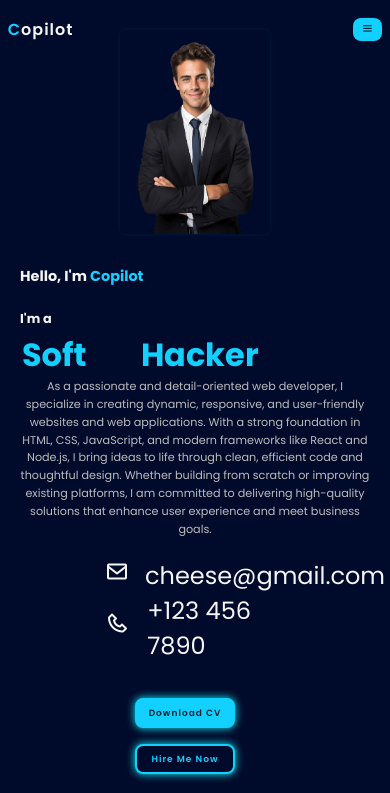
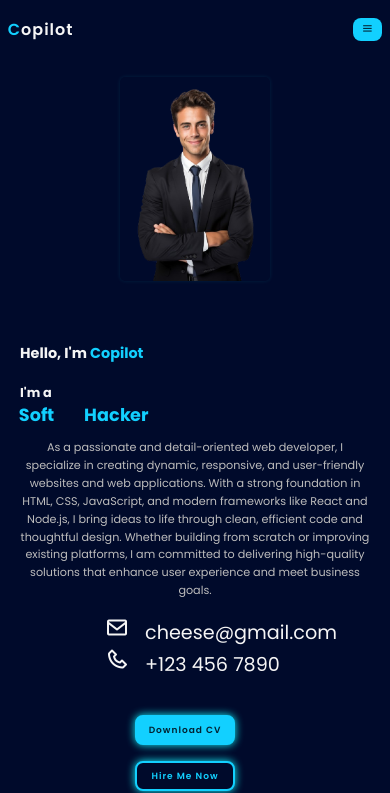
Before and after one commit to ThienCheese/NT208.P21.Copilot, a website: page public/index.html in a window 390 px wide. Shown: the top 793 px of the page. Drawn offline with nearby package versions, Linux system fonts and the light colour scheme.

Commit message:
update chrome 100%

```diff
--- a/public/style.css
+++ b/public/style.css
@@ -169,11 +169,11 @@ section {
 
 .home-container {
     max-width: 1400px;
-    margin: 0 auto; /* Xóa margin-top */
+    margin: 0 0; /* Xóa margin-top */
     padding: 0 5%;
     display: grid;
     grid-template-columns: repeat(2, 1fr);
-    grid-gap: 2rem; /* Giảm gap để tiết kiệm không gian */
+    grid-gap: 1.5rem; /* Giảm gap để tiết kiệm không gian */
     align-items: center;
     justify-content: center;
     height: 100%;
@@ -181,7 +181,7 @@ section {
 }
 
 .home-content {
-    max-width: 600px;
+    max-width: 1000px;
     display: flex;
     flex-direction: column;
     justify-content: center;
@@ -191,7 +191,7 @@ section {
     padding: 0 1rem; /* Thêm padding để tránh nội dung sát cạnh màn hình */
     width: 100%; /* Đảm bảo chiều rộng đầy đủ */
 }
-
+.home-content p {font-size: 1rem;}
 .home-content h1 {
     font-size: var(--big-font);
     font-weight: 700;
@@ -219,7 +219,7 @@ section {
     vertical-align: top;
     align-items: center;
     font-size: var(--big-font);
-    margin: 0;
+    top: -7px;
 }
 
 .summary h3:first-child {
@@ -2144,7 +2144,7 @@ main {
 
 /* Extra large devices (min-width: 1400px) */
 @media (min-width: 1400px) {
-    header { padding: 1.8rem 12%; }
+    header { padding: 1.8rem 5%; }
     .navlist { gap: 2rem; }
     .navlist a { padding: 0.5rem 1rem; }
     .navlist a.nav-btn { padding: 0.5rem 1.2rem; }
@@ -2157,7 +2157,7 @@ main {
     :root { --big-font: 2.5rem; --normal-font: 1.8rem; --h2-font: 2.5rem; }
     .portfolio-gallery { grid-template-columns: repeat(3, 1fr); padding: 0 2rem; }
     header { padding: 1.5rem 7%; }
-    section { padding: 80px 5%; }
+    section { padding: 80px 25%; }
     .home { grid-gap: 2rem; }
     .home-content, .home-content .info-box, .home-content .btn-box, .social-icons, .summary { text-align: left; align-items: flex-start; justify-content: flex-start; margin-left: 0;}
     .navlist { gap: 1rem; }
@@ -2300,6 +2300,7 @@ main {
 /* Small devices (max-width: 600px) */
 @media (max-width: 600px) {
     :root { --big-font: 1.8rem; --normal-font: 1.1rem; --h2-font: 1.5rem; }
+    section { margin-bottom: 2rem; margin-top: 2rem;}
     .about { flex-direction: column; padding: 30px 3% 20px; gap: 1rem; }
     .about .img-about { max-width: 200px; }
     .about-content h2 { font-size: 1.1rem; }
@@ -2314,7 +2315,8 @@ main {
     .summary h3, .summary .word { font-size: 1.3rem; }
     .info-box { gap: 0.2rem; font-size: 0.85rem; max-width: 120px; }
     .info-box i { font-size: 1.5rem !important; margin-right: 0.1rem; width: 32px !important; }
-    .info-box span { font-size: 1.5rem !important; }
+    .info-box span { font-size: 1.2rem !important; }
+    .phone-info span { font-size: 1.2rem !important; }
     .btn-box { gap: 0.2rem; max-width: 100px; }
     .btn-box .btn { font-size: 0.85rem !important; height: 32px !important; padding: 0.3rem 0; max-width: 120px; }
     .home-content .btn-box { justify-content: center; margin: 1.2rem auto; gap: 1rem; }
@@ -2335,20 +2337,20 @@ main {
     .navlist.active { top: 45px; padding: 0.7rem 3%; }
     .home { padding-top: 90px; }
     .home-container { padding: 0 2%; margin-top: 10px; }
-    .home-img, .home-img .img-box { max-width: 250px; }
+    .home-img, .home-img .img-box { max-width: 200px; }
     .home-img .img-box img { border-radius: 8px; }
     .home-img .liquid-shape { transform: scale(1); }
     .home-content h1 { font-size: 1.2rem; margin-bottom: 0.3rem; }
     .summary { font-size: 0.9rem; margin-bottom: 0.5rem; }
-    .summary h3 { font-size: 1.1rem; height: 1.5rem; }
+    .summary h3 { font-size: 1.1rem; height: 1.1rem; }
     .summary h3:first-child { min-width: 2rem; }
-    .home-content p { font-size: 0.85rem; margin: 0.2rem 0; }
+    .summary span { font-size: 1.1rem; }
+    .home-content p { font-size: 0.74rem; margin: 0 0; }
     .home-content .btn-box { flex-direction: column; gap: 0.9rem; max-width: 150px; }
     .btn-box a.btn { width: 100%; height: 35px !important; font-size: 0.9rem; }
     .home-content .info-box { max-width: 120px; gap: 0.3rem; }
     .home-content .info-box i { font-size: 1.1rem; }
-    .home-content .info-box span { font-size: 0.85rem; }
-    .social-icons { margin-left: 35%; width: 150px; gap: 0.4rem; margin-top: 0.7rem; }
+    .home-content .info-box span { font-size: 1.2rem !important; width: 200px;}
     .social-icons a { width: 28px; height: 28px; font-size: 0.9rem; }
     .port-content h3 { font-size: 0.9rem; }
     .contact-form form { padding: 1rem; }
@@ -2369,7 +2371,7 @@ main {
     .admin-table th:nth-child(2), .admin-table td:nth-child(2) { width: 30%; }
     .admin-table th:nth-child(3), .admin-table td:nth-child(3) { width: 20%; }
     .admin-table th:last-child, .admin-table td:last-child { width: 30%; }
-    .social-icons { margin-left: 30%; justify-content: center; width: 220px; }
+    .social-icons { margin-left: 35.5%; justify-content: center; width: 150px; gap: 0.4rem; margin-top: 0.7rem; }
 }
 
 /* Extra small devices (max-width: 480px) */
```
